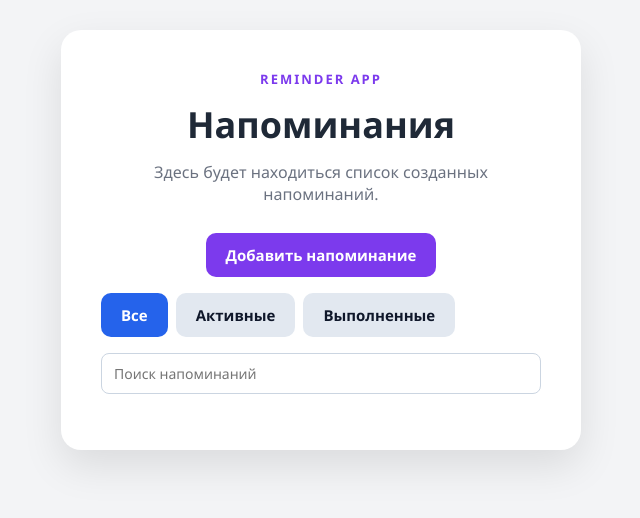
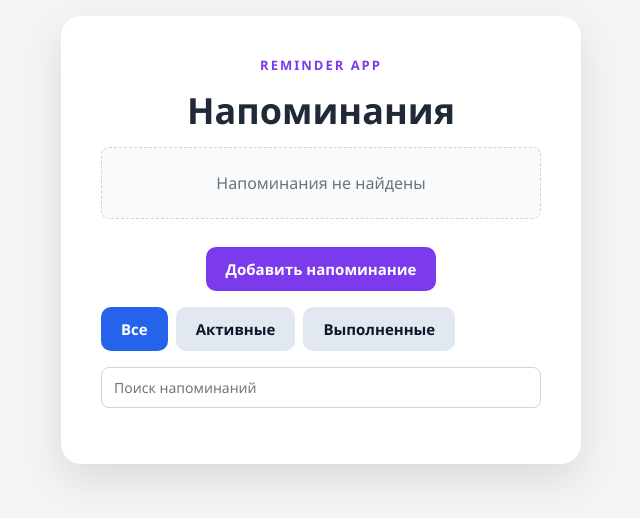
Before and after one commit to askly8390/reminder-app, a Vue app: page / in a window 1280 px wide. Shown: the part 160-678 px from the top of the page, without its empty margins (319-959 px from the left). Built offline with nearby package versions, Linux system fonts and the light colour scheme.

Commit message:
feat: add empty reminder state

```diff
--- a/src/renderer/src/App.vue
+++ b/src/renderer/src/App.vue
@@ -143,12 +143,16 @@ onUnmounted(() => {
   }
 })
 </script>
+
 <template>
   <main class="app">
     <section class="welcome-card">
       <p class="label">REMINDER APP</p>
       <h1>Напоминания</h1>
-      <ul v-if="reminders.length" class="reminder-list">
+
+      <p v-if="filteredReminders.length === 0" class="empty-state">Напоминания не найдены</p>
+
+      <ul v-else class="reminder-list">
         <li
           v-for="reminder in filteredReminders"
           :key="reminder.id"
@@ -156,15 +160,16 @@ onUnmounted(() => {
         >
           <strong>{{ reminder.title }}</strong>
           <span>{{ reminder.date }} в {{ reminder.time }}</span>
+
           <button type="button" @click="toggleReminderCompleted(reminder)">
             {{ reminder.completed ? 'Вернуть в работу' : 'Выполнено' }}
           </button>
+
           <button type="button" @click="editReminder(reminder)">Редактировать</button>
+
           <button type="button" @click="deleteReminder(reminder.id)">Удалить</button>
         </li>
       </ul>
-
-      <p v-else>Здесь будет находиться список созданных напоминаний.</p>
 
       <button type="button" @click="isFormOpen = true">Добавить напоминание</button>
 
@@ -411,4 +416,14 @@ button {
   border-color: #2563eb;
   outline: none;
 }
+
+.empty-state {
+  margin: 16px 0;
+  padding: 24px;
+  border: 1px dashed #cbd5e1;
+  border-radius: 8px;
+  background-color: #f8fafc;
+  color: #64748b;
+  text-align: center;
+}
 </style>
```
